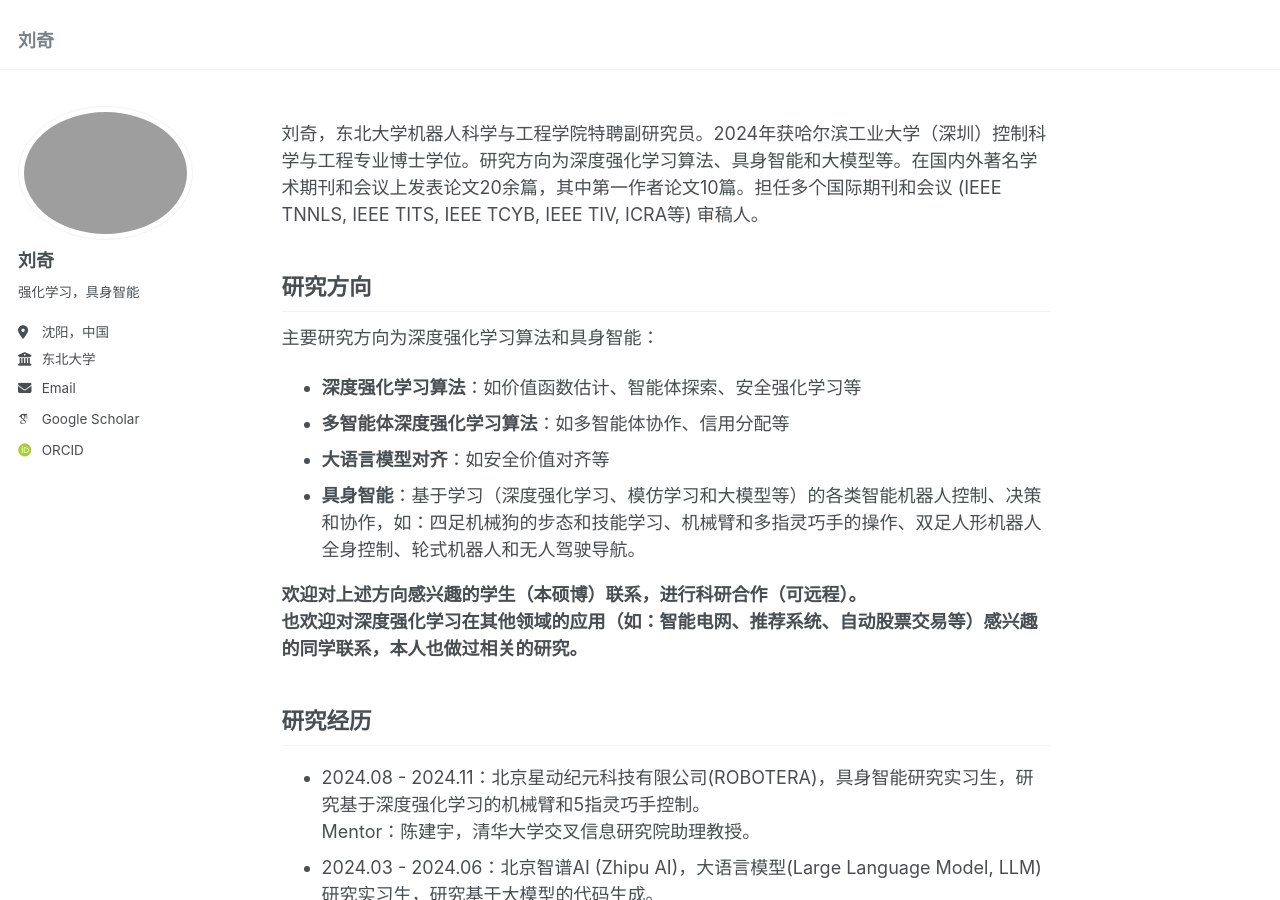
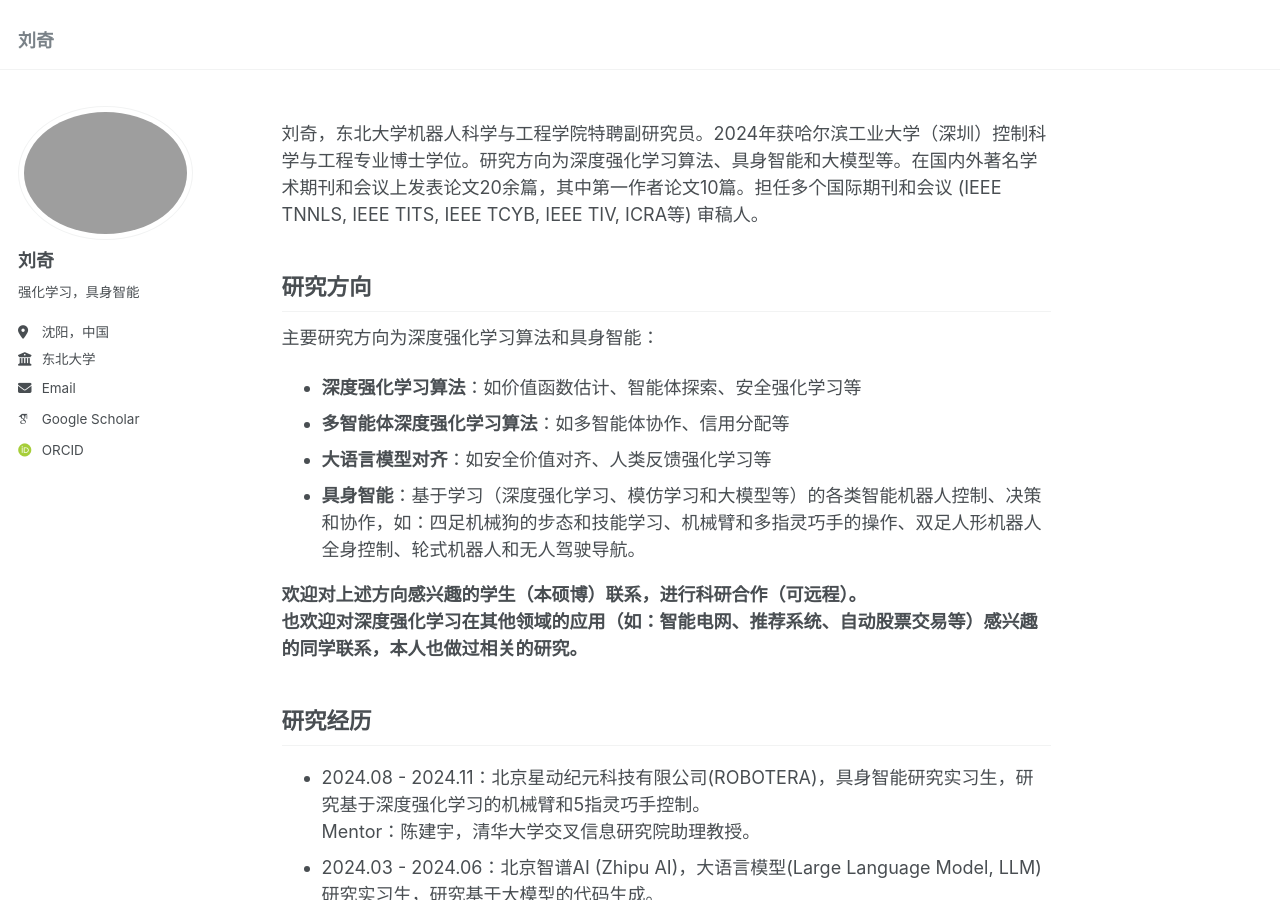
Before and after one commit to liuqi8827/liuqi8827.github.io, a Jekyll site: the page built from _pages/about.md, in a window 1280 px wide and 900 px high. Built offline with Jekyll 4.4.1, drawn with Linux system fonts in a browser that asks for light colours; some web fonts are replaced.

Commit message:
Update about.md

```diff
--- a/_pages/about.md
+++ b/_pages/about.md
@@ -13,7 +13,7 @@ redirect_from:
 主要研究方向为深度强化学习算法和具身智能：
 - **深度强化学习算法**：如价值函数估计、智能体探索、安全强化学习等
 - **多智能体深度强化学习算法**：如多智能体协作、信用分配等
-- **大语言模型对齐**：如安全价值对齐等
+- **大语言模型对齐**：如安全价值对齐、人类反馈强化学习等
 - **具身智能**：基于学习（深度强化学习、模仿学习和大模型等）的各类智能机器人控制、决策和协作，如：四足机械狗的步态和技能学习、机械臂和多指灵巧手的操作、双足人形机器人全身控制、轮式机器人和无人驾驶导航。
 
 **欢迎对上述方向感兴趣的学生（本硕博）联系，进行科研合作（可远程）。
```
